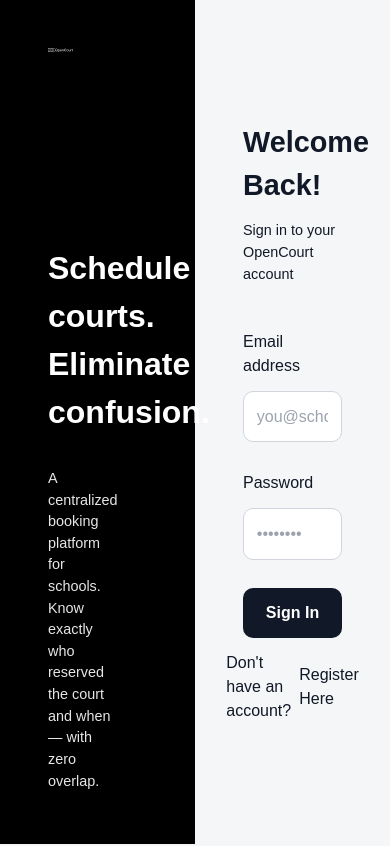
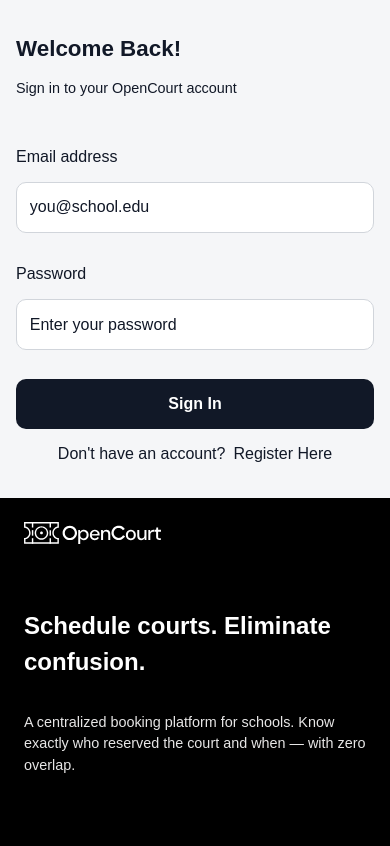
Before and after one commit to OpenCourtApp/OpenCourtApp-Web, a Next.js app: page /login in a window 390 px wide. Shown: the top 846 px of the page. Built offline with nearby package versions, Linux system fonts and the light colour scheme.

Commit message:
fix - Correção da estilização tela de login

```diff
--- a/src/app/(auth)/login/login.module.css
+++ b/src/app/(auth)/login/login.module.css
@@ -28,7 +28,7 @@
     display: flex;
     flex-direction: column;
     justify-content: left;
-    margin-bottom: 1rem;
+    margin-bottom: 9rem;
     gap: 2rem;
 }
 
@@ -36,7 +36,7 @@
     display: flex;
     flex-direction: column;
     gap: 1rem;
-    font-size: 0.6rem;
+    font-size: 0.7rem;
     color: #e7e6e6;
 }
 
@@ -96,16 +96,79 @@
     border: 1px solid #d1d5db;
     border-radius: 10px;
     background-color: #ffffff;
+    color: var(--placeholder)
 }
 
 .input::placeholder {
-    color: #9ca3af;
+    color: var(--placeholder);
 }
 
 .logomarca {
     width: 25%;
     height: auto;
-    margin-bottom: 12rem;
+    margin-bottom: 17rem;
     align-items: center;
     justify-content: start;
 }
+
+.loadingContainer {
+    display: flex;
+    justify-content: center;
+    align-items: center;
+    height: 100vh;
+}
+
+.loadingText {
+    font-size: 1rem;
+    color: var(--secondary-text);
+}
+
+/* Media Query para Tablets e Celulares (até 768px) */
+@media (max-width: 768px) {
+    .container {
+        flex-direction: column;
+    }
+
+    .aside {
+        width: 100%;
+        height: auto;
+        padding: 2rem;
+        order: 2;
+    }
+
+    .main {
+        width: 100%;
+        height: auto;
+        padding: 2rem 1rem;
+        order: 1;
+    }
+
+    .impactPhrase {
+        width: 100%;
+        font-size: 1.5rem;
+    }
+
+    .description {
+        width: 100%;
+        margin-bottom: 2rem;
+    }
+
+    .logomarca {
+        width: 40%;
+        margin-bottom: 4rem;
+    }
+
+    .form {
+        max-width: 100%;
+    }
+}
+
+@media (max-width: 480px) {
+    .title {
+        font-size: 1.4rem;
+    }
+
+    .aside {
+        padding: 1.5rem;
+    }
+}
--- a/src/app/(auth)/login/page.js
+++ b/src/app/(auth)/login/page.js
@@ -8,14 +8,23 @@
 export default function LoginScreen() {
     const router = useRouter();
     const [isLoading, setIsLoading] = useState(true);
-    const [password, setPassword] = useState('');
-    const [email, setEmail] = useState('');
+    const [formData, setFormData] = useState({
+        email: '',
+        password: '',
+    });
+
+    const handleInputChange = (e) => {
+        const { name, value } = e.target;
+        setFormData({...formData, [name]: value});
+    };
+
     useEffect(() => {
         // Simula um carregamento de autenticação
         setTimeout(() => {
             setIsLoading(false);
         }, 1000);
     }, []);
+
     if (isLoading) {
         return (
             <div className={styles.loadingContainer}>
@@ -23,6 +32,7 @@
             </div>
         );
     }
+
     return (
         <div className={styles.container}>
             {/* parte esquerda */}
@@ -52,16 +62,18 @@
                         type="email"
                         placeholder="you@school.edu"
                         className={styles.input}
-                        value={email}
-                        onChange={(e) => setEmail(e.target.value)}
+                        name='email'
+                        value={formData.email}
+                        onChange={handleInputChange}
                     />
                     <p>Password</p>
                     <input
                         type="password"
-                        placeholder="••••••••"
+                        placeholder="Enter your password"
                         className={styles.input}
-                        value={password}
-                        onChange={(e) => setPassword(e.target.value)}
+                        name='password'
+                        value={formData.password}
+                        onChange={handleInputChange}
                     />
                     <Button type="submit">Sign In</Button>
                     <p className={styles.signupText}>Don't have an account?<a href="/register" className={styles.signupLink}>Register Here</a></p>
```
